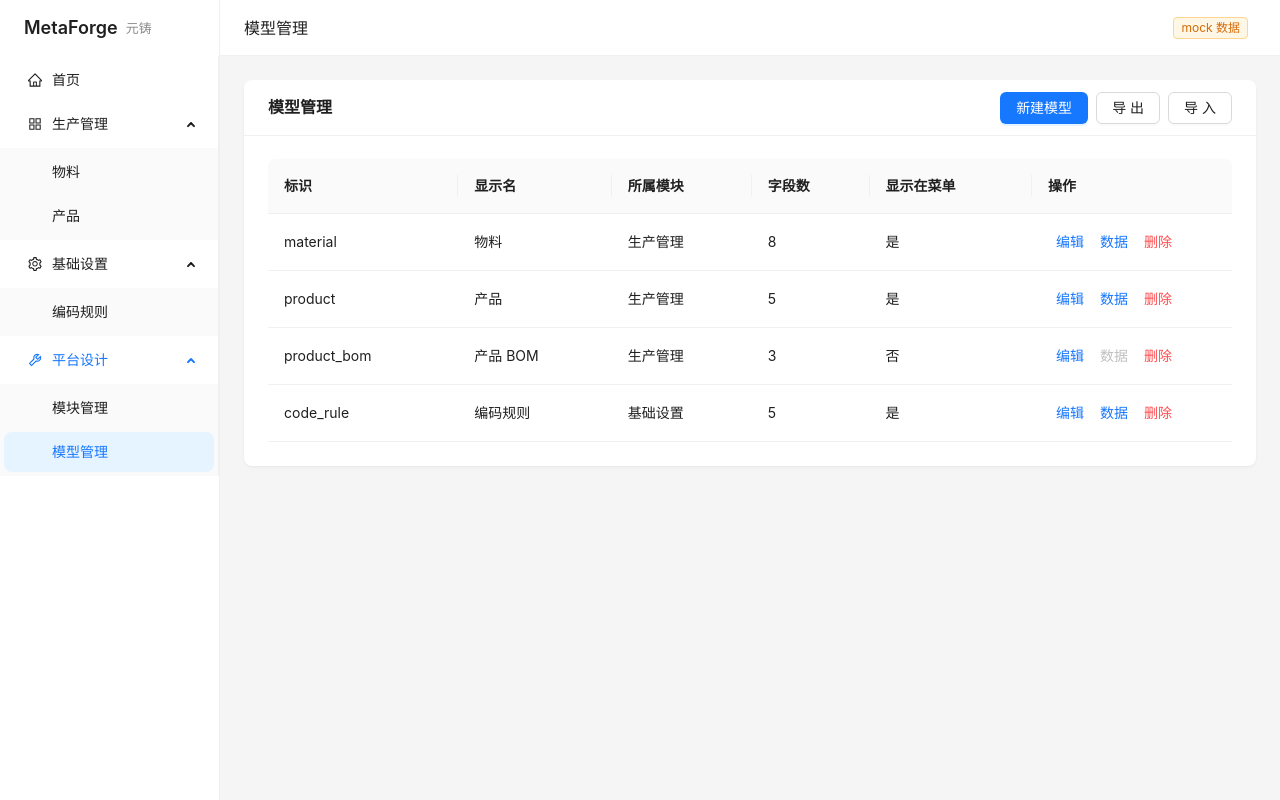
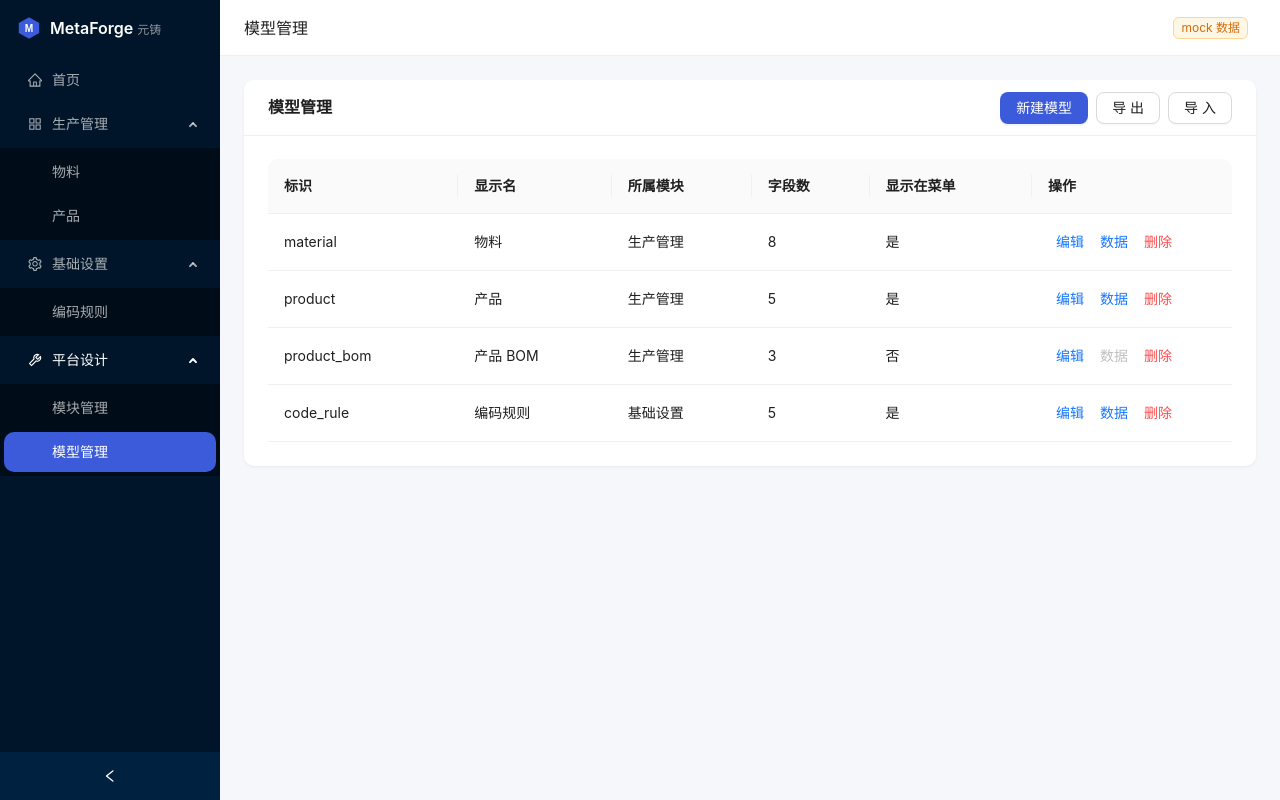
Before and after one commit to liyiming-dev/metaforge, a Vue app in the folder frontend/: page /design/models in a window 1280 px wide. Built offline with nearby package versions, Linux system fonts and the light colour scheme.

Commit message:
feat: F6 服务按钮和界面美化

```diff
--- a/frontend/src/App.vue
+++ b/frontend/src/App.vue
@@ -1,9 +1,11 @@
 <script setup lang="ts">
 import zhCN from 'ant-design-vue/es/locale/zh_CN'
+
+import { themeConfig } from '@/theme'
 </script>
 
 <template>
-  <a-config-provider :locale="zhCN">
+  <a-config-provider :locale="zhCN" :theme="themeConfig">
     <router-view />
   </a-config-provider>
 </template>
--- a/frontend/src/layouts/BasicLayout.vue
+++ b/frontend/src/layouts/BasicLayout.vue
@@ -14,6 +14,8 @@ const route = useRoute()
 const router = useRouter()
 const menuStore = useMenuStore()
 const { menus } = storeToRefs(menuStore)
+
+const collapsed = ref(false)
 
 const selectedKeys = computed(() => {
   // 新建/编辑模型页也高亮"模型管理"
@@ -47,10 +49,33 @@ const onMenuClick: MenuProps['onClick'] = ({ key }) => {
 
 <template>
   <a-layout class="layout">
-    <a-layout-sider theme="light" :width="220" class="sider">
-      <div class="logo">MetaForge<span>元铸</span></div>
+    <a-layout-sider
+      v-model:collapsed="collapsed"
+      collapsible
+      theme="dark"
+      :width="220"
+      class="sider"
+    >
+      <div class="logo">
+        <svg width="26" height="26" viewBox="0 0 28 28" fill="none" class="logo-svg">
+          <path d="M14 2.5L25 8.5v11L14 25.5L3 19.5v-11L14 2.5z" fill="#3B5BDB" />
+          <text
+            x="14"
+            y="18.5"
+            text-anchor="middle"
+            font-size="11"
+            fill="#fff"
+            font-weight="bold"
+            font-family="sans-serif"
+          >
+            M
+          </text>
+        </svg>
+        <span v-if="!collapsed" class="logo-text">MetaForge<em>元铸</em></span>
+      </div>
       <a-menu
         mode="inline"
+        theme="dark"
         :selected-keys="selectedKeys"
         v-model:open-keys="openKeys"
         @click="onMenuClick"
@@ -93,24 +118,32 @@ const onMenuClick: MenuProps['onClick'] = ({ key }) => {
   min-height: 100vh;
 }
 
-.sider {
-  border-right: 1px solid #f0f0f0;
-}
-
 .logo {
   height: 56px;
-  padding: 0 24px;
+  padding: 0 16px;
   display: flex;
   align-items: center;
   gap: 8px;
-  font-size: 18px;
-  font-weight: 600;
+  overflow: hidden;
+  white-space: nowrap;
 }
 
-.logo span {
-  font-size: 13px;
+.logo-svg {
+  flex: none;
+}
+
+.logo-text {
+  font-size: 16px;
+  font-weight: 600;
+  color: #fff;
+}
+
+.logo-text em {
+  font-style: normal;
+  font-size: 12px;
   font-weight: 400;
-  color: rgba(0, 0, 0, 0.45);
+  color: rgba(255, 255, 255, 0.55);
+  margin-left: 4px;
 }
 
 .header {
@@ -131,5 +164,6 @@ const onMenuClick: MenuProps['onClick'] = ({ key }) => {
 
 .content {
   padding: 24px;
+  background: #f5f7fa;
 }
 </style>
--- a/frontend/src/pages/HomePage.vue
+++ b/frontend/src/pages/HomePage.vue
@@ -1,17 +1,24 @@
 <script setup lang="ts">
 import { onMounted, ref } from 'vue'
+import { useRouter } from 'vue-router'
 
 import { fetchBackendHealth } from '@/api/health'
 import { metaApi } from '@/api/meta'
 import { useMock } from '@/api/request'
 import type { Health } from '@/types/api'
+import type { ModelDef } from '@/types/meta'
+
+const router = useRouter()
 
 const checking = ref(true)
 const health = ref<Health | null>(null)
 const healthError = ref('')
+const moduleCount = ref<number | null>(null)
 const modelCount = ref<number | null>(null)
+const fieldCount = ref<number | null>(null)
+const menuModels = ref<ModelDef[]>([])
 
-async function checkBackend() {
+async function checkBackend(): Promise<void> {
   checking.value = true
   healthError.value = ''
   try {
@@ -24,25 +31,70 @@ async function checkBackend() {
   }
 }
 
-async function loadModelCount() {
+async function loadStats(): Promise<void> {
   try {
-    modelCount.value = (await metaApi.models()).length
+    const models = await metaApi.models()
+    modelCount.value = models.length
+    fieldCount.value = models.reduce((sum, m) => sum + m.fields.length, 0)
+    menuModels.value = models.filter((m) => m.showInMenu !== false)
+    moduleCount.value = (await metaApi.modules()).length
   } catch {
-    // 后端还没实现 /api/meta/models 时会失败，全局提示已经由 request.ts 弹出
+    // 后端还没实现相关接口时会失败，全局提示已经由 request.ts 弹出
     modelCount.value = null
+    fieldCount.value = null
+    menuModels.value = []
+    moduleCount.value = null
   }
 }
 
 onMounted(() => {
   checkBackend()
   if (useMock) {
-    loadModelCount()
+    loadStats()
   }
 })
+
+function goModel(model: ModelDef): void {
+  router.push(`/app/${model.name}`)
+}
 </script>
 
 <template>
   <a-space direction="vertical" size="large" class="page">
+    <div class="welcome">
+      <h2>欢迎使用 MetaForge 元铸</h2>
+      <p>一个模型驱动的低代码平台：定义模型、字段、视图和服务，平台自动建表、生成增删改查接口并渲染页面，改定义不用改代码。</p>
+    </div>
+
+    <a-row :gutter="16">
+      <a-col :span="8">
+        <a-card class="stat-card">
+          <a-statistic title="模块数" :value="moduleCount ?? 0" />
+        </a-card>
+      </a-col>
+      <a-col :span="8">
+        <a-card class="stat-card">
+          <a-statistic title="模型数" :value="modelCount ?? 0" />
+        </a-card>
+      </a-col>
+      <a-col :span="8">
+        <a-card class="stat-card">
+          <a-statistic title="字段总数" :value="fieldCount ?? 0" />
+        </a-card>
+      </a-col>
+    </a-row>
+
+    <a-card title="快捷入口">
+      <a-row :gutter="16">
+        <a-col v-for="model in menuModels" :key="model.name" :span="6">
+          <a-card hoverable size="small" class="entry-card" @click="goModel(model)">
+            <div class="entry-name">{{ model.displayName }}</div>
+            <div class="entry-desc">{{ model.description || model.name }}</div>
+          </a-card>
+        </a-col>
+      </a-row>
+    </a-card>
+
     <a-card title="环境检查">
       <a-descriptions :column="1" bordered size="small">
         <a-descriptions-item label="后端连接">
@@ -64,14 +116,6 @@ onMounted(() => {
         </a-descriptions-item>
       </a-descriptions>
     </a-card>
-
-    <a-card title="这是项目骨架">
-      <p>现在只有布局和这一页。菜单、通用列表页、通用表单页和模型设计器都还没做。</p>
-      <p>
-        每个人要做什么、怎么做、做到什么算完成，写在仓库的
-        <code>docs/tasks/</code> 目录里。前后端对接的约定写在 <code>docs/contract/</code> 目录里。
-      </p>
-    </a-card>
   </a-space>
 </template>
 
@@ -79,4 +123,27 @@ onMounted(() => {
 .page {
   width: 100%;
 }
+
+.welcome h2 {
+  margin: 0 0 8px;
+  font-size: 20px;
+}
+
+.welcome p {
+  margin: 0;
+  color: rgba(0, 0, 0, 0.55);
+}
+
+.entry-name {
+  font-weight: 600;
+}
+
+.entry-desc {
+  margin-top: 4px;
+  color: rgba(0, 0, 0, 0.45);
+  font-size: 12px;
+  overflow: hidden;
+  text-overflow: ellipsis;
+  white-space: nowrap;
+}
 </style>
--- /dev/null
+++ b/frontend/src/theme.ts
@@ -0,0 +1,9 @@
+// 全站主题配置：颜色、圆角、字号只在这里定义，避免散落在各个文件里。
+// F6 界面美化时统一从 theme.useToken() 取值，改主题只需改这一个文件。
+export const themeConfig = {
+  token: {
+    colorPrimary: '#3B5BDB',
+    borderRadius: 8,
+    fontSize: 14,
+  },
+}
```
Also changed, not shown: frontend/src/components/ModelTable.vue (+118 -6 lines).
